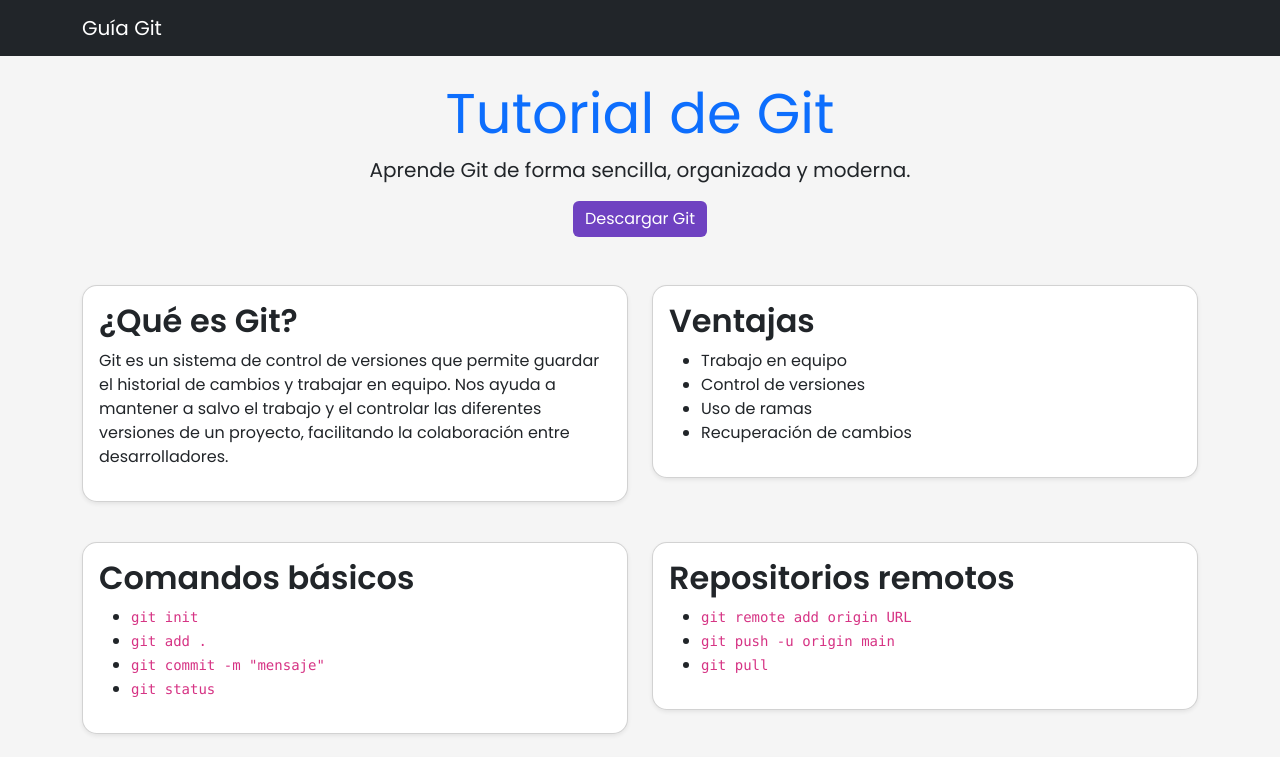
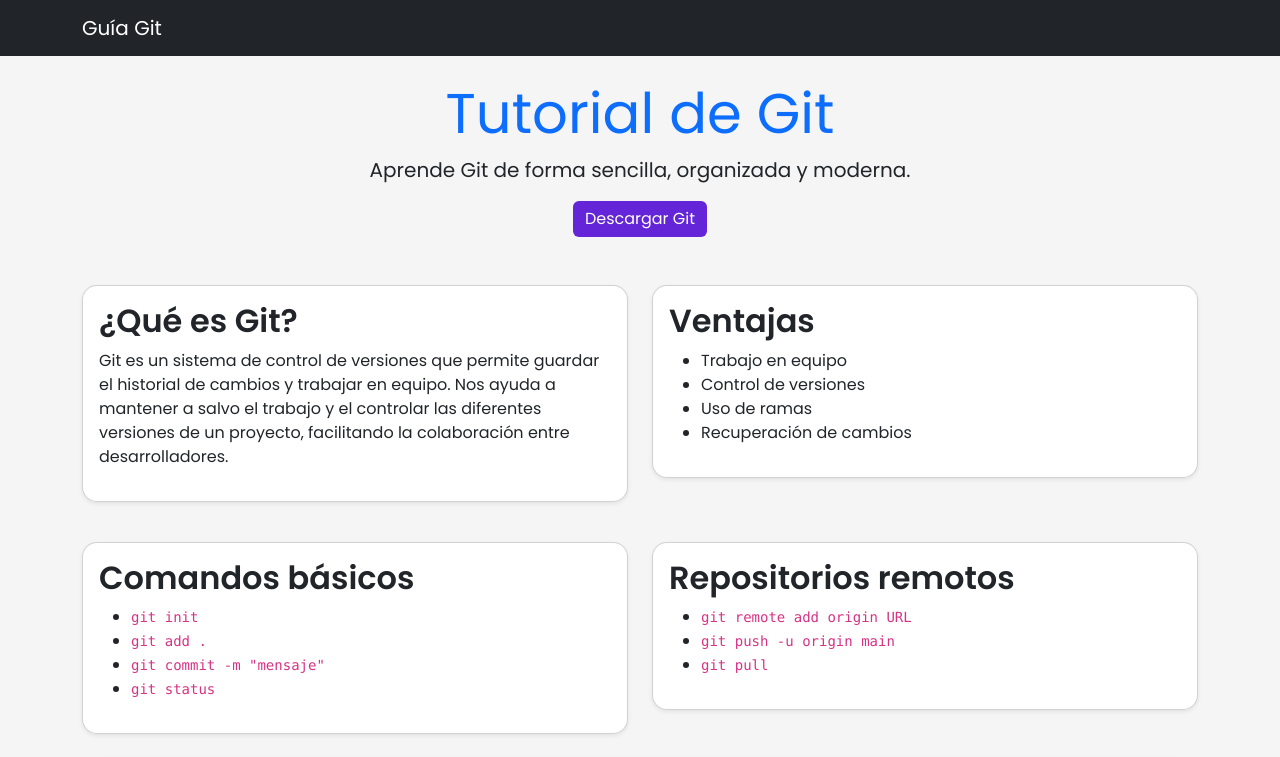
Before and after one commit to LisCarballo27/Laboratorio-git, a plain HTML site: page index.html in a window 1280 px wide. Shown: the top 757 px of the page. Drawn offline with nearby package versions, Linux system fonts and the light colour scheme.

Commit message:
Cambio temporal

```diff
--- a/styles.css
+++ b/styles.css
@@ -15,7 +15,7 @@ h1, h2 {
 
 /* Botón */
 .btn-primary {
-    background-color: #6f42c1;
+    background-color: #6325d7;
     border: none;
 }
 
```
